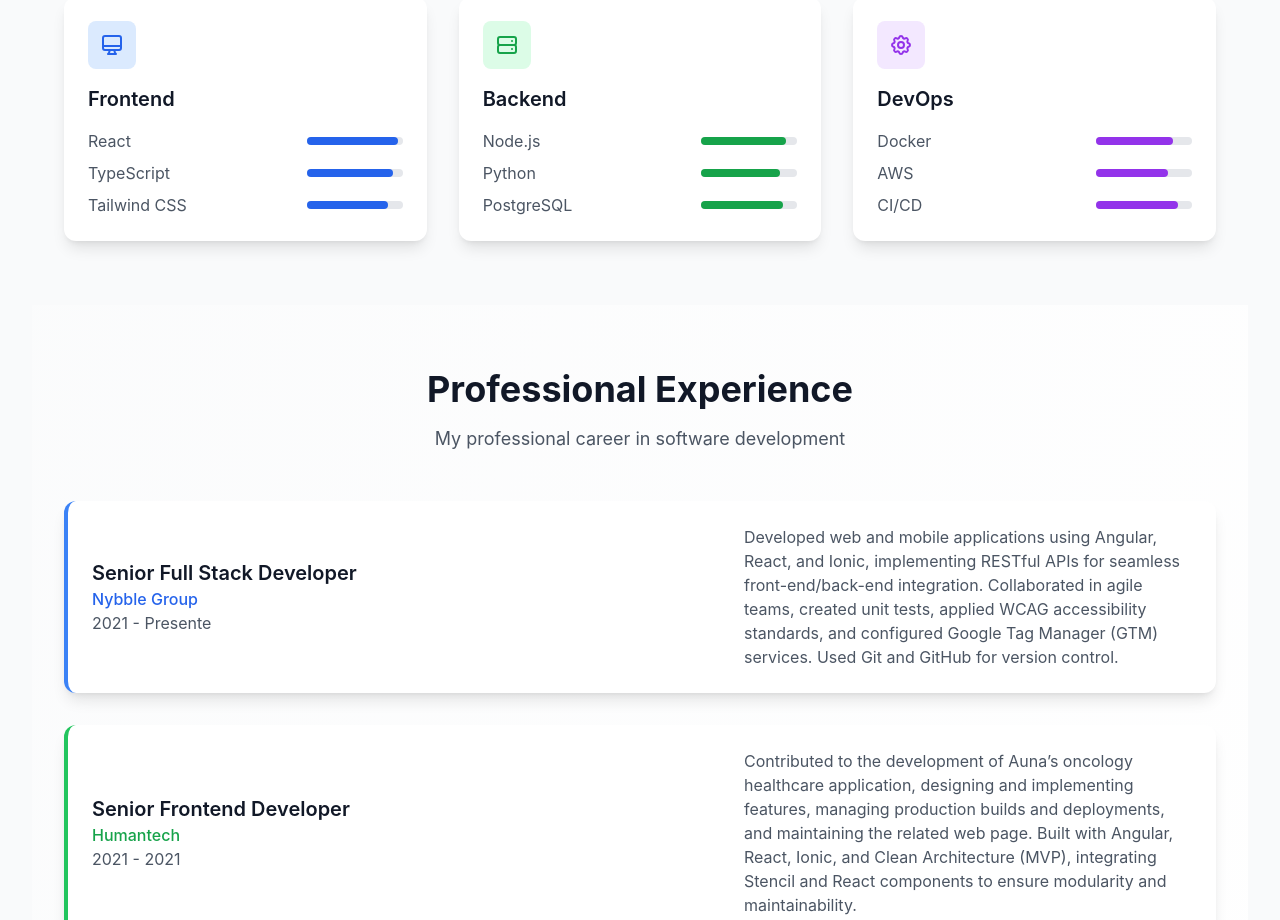
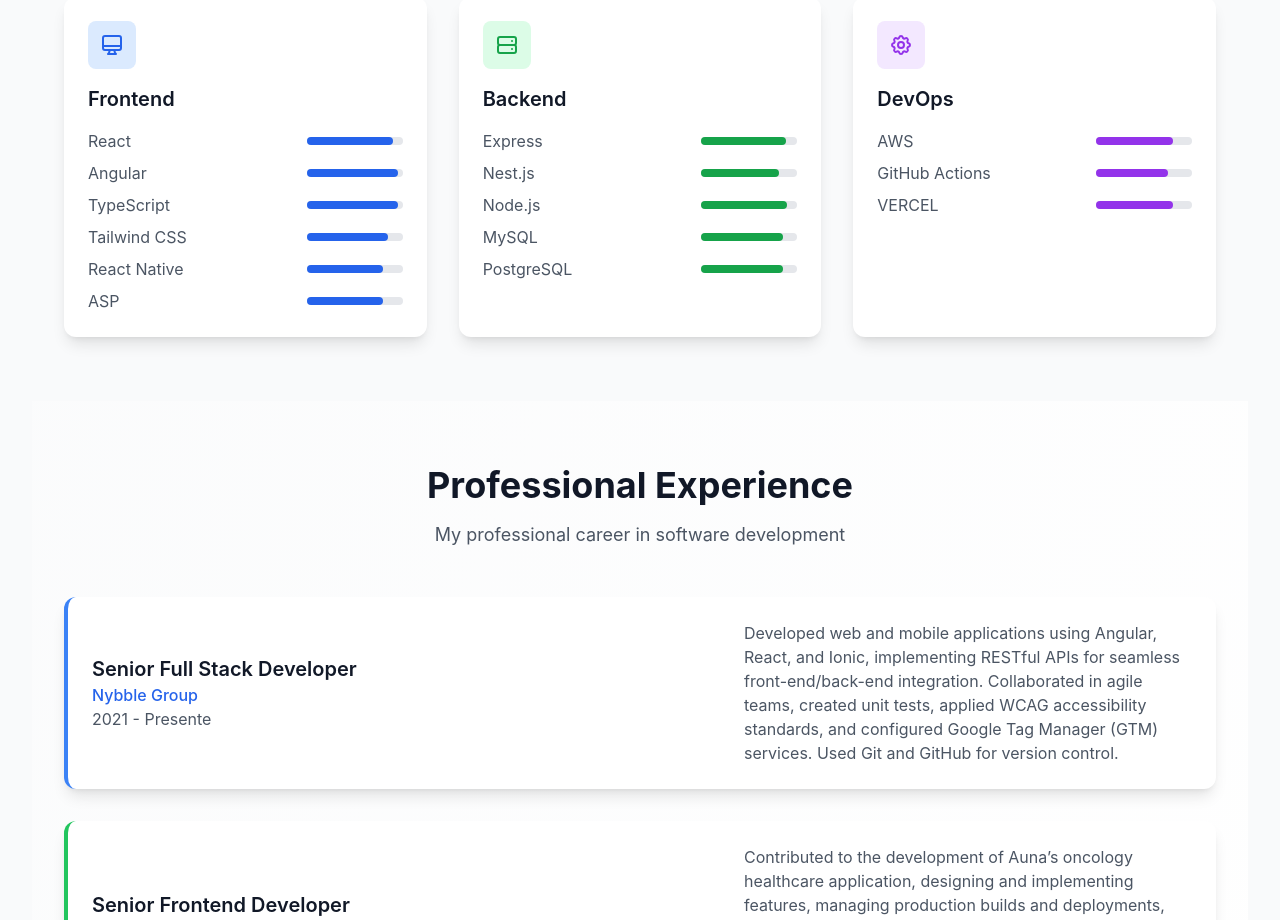
Before and after one commit to UriAlcantar/web-uri-react, a React (Create React App) app: page /about in a window 1280 px wide. Shown: the part 1380-2300 px from the top of the page. Built offline with nearby package versions, Linux system fonts and the light colour scheme.

Commit message:
about me page update

```diff
--- a/src/pages/AboutMe.tsx/Aboutme.tsx
+++ b/src/pages/AboutMe.tsx/Aboutme.tsx
@@ -124,13 +124,19 @@ const Aboutme: React.FC = () => {
                 <div className="flex items-center justify-between">
                   <span className="text-gray-600 dark:text-gray-300">React</span>
                                       <div className="w-24 bg-gray-200 dark:bg-gray-600 rounded-full h-2">
+                      <div className="bg-blue-600 dark:bg-blue-400 h-2 rounded-full" style={{ width: '90%' }}></div>
+                    </div>
+                </div>
+                <div className="flex items-center justify-between">
+                  <span className="text-gray-600 dark:text-gray-300">Angular</span>
+                                      <div className="w-24 bg-gray-200 dark:bg-gray-600 rounded-full h-2">
                       <div className="bg-blue-600 dark:bg-blue-400 h-2 rounded-full" style={{ width: '95%' }}></div>
                     </div>
                 </div>
                 <div className="flex items-center justify-between">
                   <span className="text-gray-600 dark:text-gray-300">TypeScript</span>
                                       <div className="w-24 bg-gray-200 dark:bg-gray-600 rounded-full h-2">
-                      <div className="bg-blue-600 dark:bg-blue-400 h-2 rounded-full" style={{ width: '90%' }}></div>
+                      <div className="bg-blue-600 dark:bg-blue-400 h-2 rounded-full" style={{ width: '95%' }}></div>
                     </div>
                 </div>
                 <div className="flex items-center justify-between">
@@ -139,6 +145,19 @@ const Aboutme: React.FC = () => {
                       <div className="bg-blue-600 dark:bg-blue-400 h-2 rounded-full" style={{ width: '85%' }}></div>
                     </div>
                 </div>
+                <div className="flex items-center justify-between">
+                  <span className="text-gray-600 dark:text-gray-300">React Native</span>
+                                      <div className="w-24 bg-gray-200 dark:bg-gray-600 rounded-full h-2">
+                      <div className="bg-blue-600 dark:bg-blue-400 h-2 rounded-full" style={{ width: '80%' }}></div>
+                    </div>
+                </div>
+                <div className="flex items-center justify-between">
+                  <span className="text-gray-600 dark:text-gray-300">ASP</span>
+                                      <div className="w-24 bg-gray-200 dark:bg-gray-600 rounded-full h-2">
+                      <div className="bg-blue-600 dark:bg-blue-400 h-2 rounded-full" style={{ width: '80%' }}></div>
+                    </div>
+                </div>
+
               </div>
             </div>
 
@@ -152,15 +171,27 @@ const Aboutme: React.FC = () => {
                               <h3 className="text-xl font-semibold text-gray-900 dark:text-white mb-4">Backend</h3>
               <div className="space-y-2">
                 <div className="flex items-center justify-between">
-                  <span className="text-gray-600 dark:text-gray-300">Node.js</span>
+                  <span className="text-gray-600 dark:text-gray-300">Express</span>
                   <div className="w-24 bg-gray-200 dark:bg-gray-600 rounded-full h-2">
                     <div className="bg-green-600 dark:bg-green-400 h-2 rounded-full" style={{ width: '88%' }}></div>
                   </div>
                 </div>
                 <div className="flex items-center justify-between">
-                  <span className="text-gray-600 dark:text-gray-300">Python</span>
+                  <span className="text-gray-600 dark:text-gray-300">Nest.js</span>
                   <div className="w-24 bg-gray-200 dark:bg-gray-600 rounded-full h-2">
-                    <div className="bg-green-600 dark:bg-green-400 h-2 rounded-full" style={{ width: '82%' }}></div>
+                    <div className="bg-green-600 dark:bg-green-400 h-2 rounded-full" style={{ width: '81%' }}></div>
+                  </div>
+                </div>
+                <div className="flex items-center justify-between">
+                  <span className="text-gray-600 dark:text-gray-300">Node.js</span>
+                  <div className="w-24 bg-gray-200 dark:bg-gray-600 rounded-full h-2">
+                    <div className="bg-green-600 dark:bg-green-400 h-2 rounded-full" style={{ width: '89%' }}></div>
+                  </div>
+                </div>
+                <div className="flex items-center justify-between">
+                  <span className="text-gray-600 dark:text-gray-300">MySQL</span>
+                  <div className="w-24 bg-gray-200 dark:bg-gray-600 rounded-full h-2">
+                    <div className="bg-green-600 dark:bg-green-400 h-2 rounded-full" style={{ width: '85%' }}></div>
                   </div>
                 </div>
                 <div className="flex items-center justify-between">
@@ -183,21 +214,21 @@ const Aboutme: React.FC = () => {
                               <h3 className="text-xl font-semibold text-gray-900 dark:text-white mb-4">DevOps</h3>
               <div className="space-y-2">
                 <div className="flex items-center justify-between">
-                  <span className="text-gray-600 dark:text-gray-300">Docker</span>
+                  <span className="text-gray-600 dark:text-gray-300">AWS</span>
                   <div className="w-24 bg-gray-200 dark:bg-gray-600 rounded-full h-2">
                     <div className="bg-purple-600 dark:bg-purple-400 h-2 rounded-full" style={{ width: '80%' }}></div>
                   </div>
                 </div>
                 <div className="flex items-center justify-between">
-                  <span className="text-gray-600 dark:text-gray-300">AWS</span>
-                  <div className="w-24 bg-gray-200 dark:bg-gray-600 rounded-full h-2">
-                    <div className="bg-purple-600 dark:bg-purple-400 h-2 rounded-full" style={{ width: '75%' }}></div>
-                  </div>
+                  <span className="text-gray-600 dark:text-gray-300">GitHub Actions</span>
+                    <div className="w-24 bg-gray-200 dark:bg-gray-600 rounded-full h-2">
+                      <div className="bg-purple-600 dark:bg-purple-400 h-2 rounded-full" style={{ width: '75%' }}></div>
+                    </div>
                 </div>
                 <div className="flex items-center justify-between">
-                  <span className="text-gray-600 dark:text-gray-300">CI/CD</span>
+                  <span className="text-gray-600 dark:text-gray-300">VERCEL</span>
                   <div className="w-24 bg-gray-200 dark:bg-gray-600 rounded-full h-2">
-                    <div className="bg-purple-600 dark:bg-purple-400 h-2 rounded-full" style={{ width: '85%' }}></div>
+                    <div className="bg-purple-600 dark:bg-purple-400 h-2 rounded-full" style={{ width: '80%' }}></div>
                   </div>
                 </div>
               </div>
```
